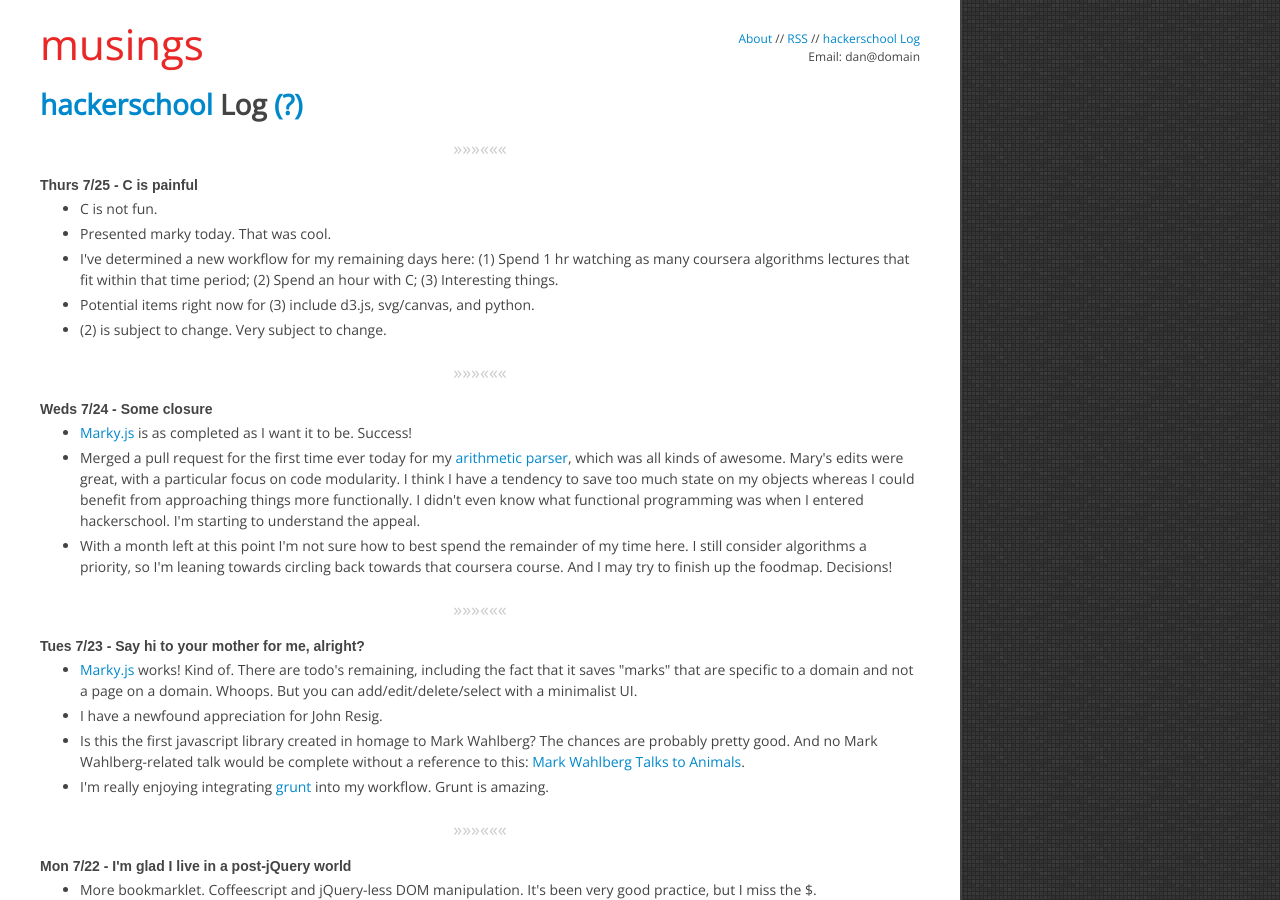
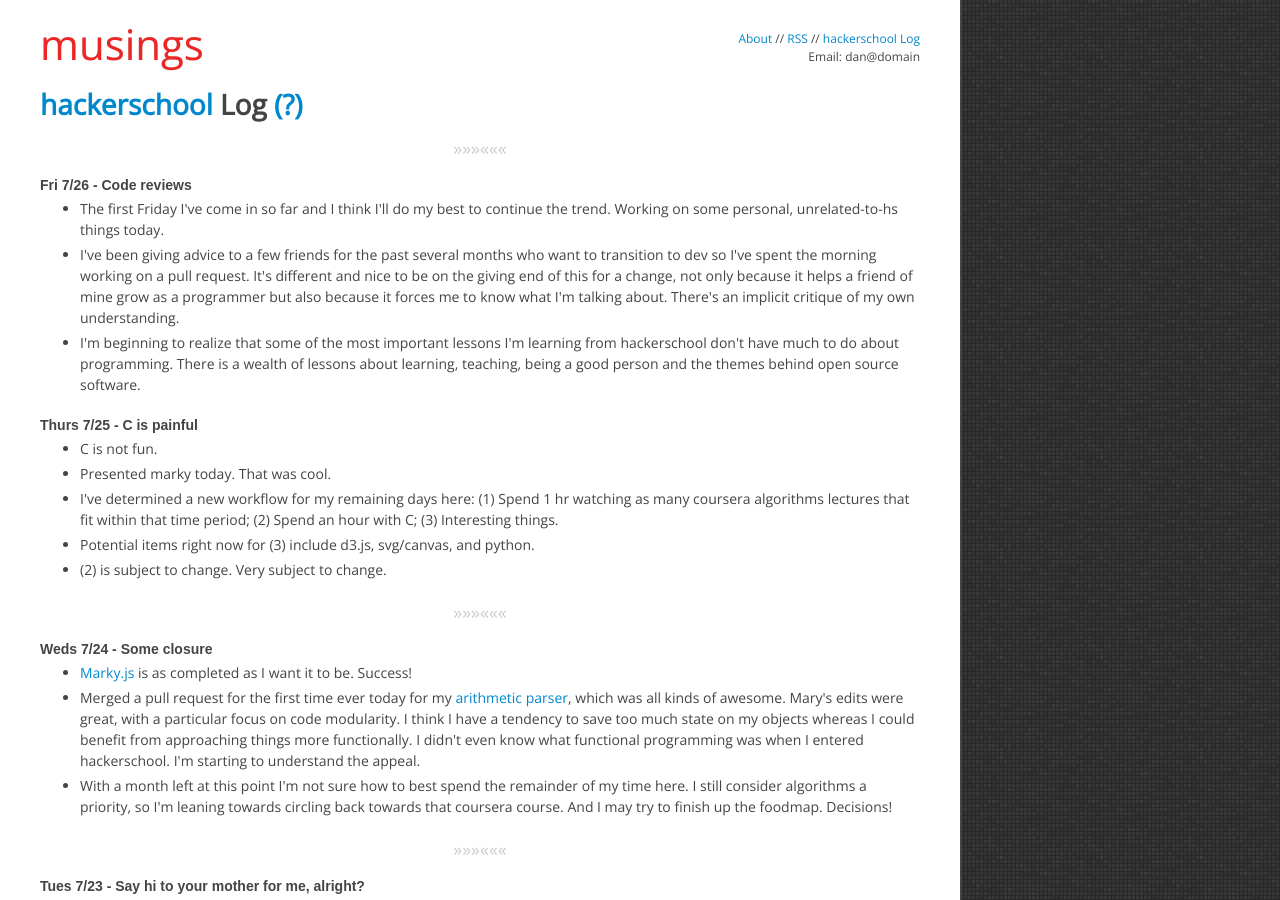
Before and after one commit to danielna/danielna.github.com, a Jekyll site: the page built from hackerschool.html, in a window 1280 px wide and 900 px high. Built offline with Jekyll 4.4.1, drawn with Linux system fonts in a browser that asks for light colours; nearby versions of some CDN libraries; library files that are not in the unit come from our copies; Markdown is read by kramdown in place of the engine named in the settings.

Commit message:
update 7/26

```diff
--- a/hackerschool.html
+++ b/hackerschool.html
@@ -11,6 +11,19 @@ permalink: /hackerschool/index.html
     </div>
 
      <div class="separator">&raquo;&raquo;&raquo;&laquo;&laquo;&laquo;</div>
+
+    <span class="date" id="2013-07-26">Fri 7/26 - Code reviews</span>
+    <ul>
+        <li>
+            The first Friday I've come in so far and I think I'll do my best to continue the trend.  Working on some personal, unrelated-to-hs things today.
+        </li>
+        <li>
+            I've been giving advice to a few friends for the past several months who want to transition to dev so I've spent the morning working on a pull request.  It's different and nice to be on the giving end of this for a change, not only because it helps a friend of mine grow as a programmer but also because it forces me to know what I'm talking about.  There's an implicit critique of my own understanding.
+        </li>
+        <li>
+            I'm beginning to realize that some of the most important lessons I'm learning from hackerschool don't have much to do about programming.  There is a wealth of lessons about learning, teaching, being a good person and the themes behind open source software.
+        </li>
+    </ul>
 
     <span class="date" id="2013-07-25">Thurs 7/25 - C is painful</span>
     <ul>
```
